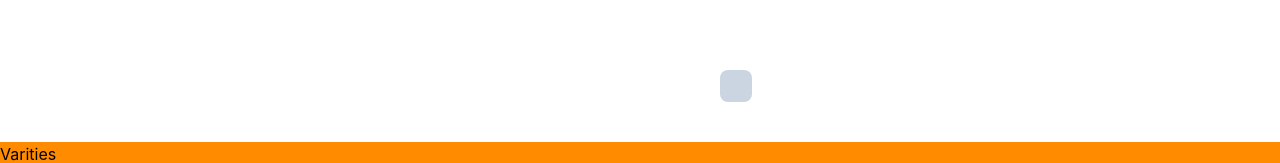
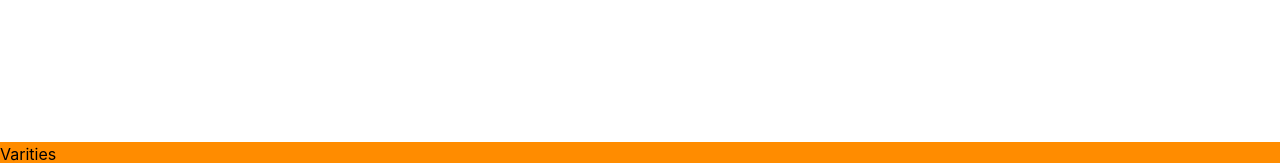
Before and after one commit to Gowthamwebdev/landing-page, a React (Vite) app in the folder client/: page / in a window 1280 px wide. Shown: the part 658-821 px from the top of the page. Built offline with nearby package versions, Linux system fonts and the light colour scheme.

Commit message:
feat(frontend): heroImg variants created

```diff
--- a/client/src/Variants.js
+++ b/client/src/Variants.js
@@ -17,3 +17,21 @@ export const FadeIn = (direction, delay) =>{
         }
     }
 }
+
+export const HeroImgVariant = () =>{
+        return {
+            initial: {
+                opacity: 0,
+                scale: null,
+            },
+            whileInView: {
+                opacity: 1,
+                scale: [1, 1.1, 1],
+                duration: 300
+            }
+        }
+}
+
+export const typeWriter = () =>{
+
+}
--- a/client/src/components/Home.jsx
+++ b/client/src/components/Home.jsx
@@ -1,8 +1,8 @@
 import { useEffect, useRef } from 'react';
 import Watch1 from '../assets/watch1.png';
-import { motion } from 'framer-motion';
+import {  motion } from 'framer-motion';
 import Typewriter from 'typewriter-effect/dist/core';
-import { FadeIn } from '../Variants';
+import { FadeIn, HeroImgVariant } from '../Variants';
 
 const Home = () => {
   const typewriterRef = useRef(null);
@@ -44,17 +44,17 @@ const Home = () => {
       </motion.div>
 
       <motion.div
-        initial={{ opacity: 0, scale: null }}
-        animate={{ opacity: 1, scale: [1, 1.1, 1] }}
+      variants={HeroImgVariant()}
+        initial={"initial"}
+        whileInView={"whileInView"}
         transition={{
           duration: 1,
-          ease: "easeInOut",
+          ease: "easeInOut"
         }}
         className="w-full lg:w-1/2 flex justify-center"
       >
         <div>
           <img src={Watch1} className="h-[60vh] rounded-lg" alt="Watch" />
-          <div className="bg-slate-300 w-8 h-8 absolute bottom-[5%] rounded-lg z-10"></div>
         </div>
       </motion.div>
     </div>
```
